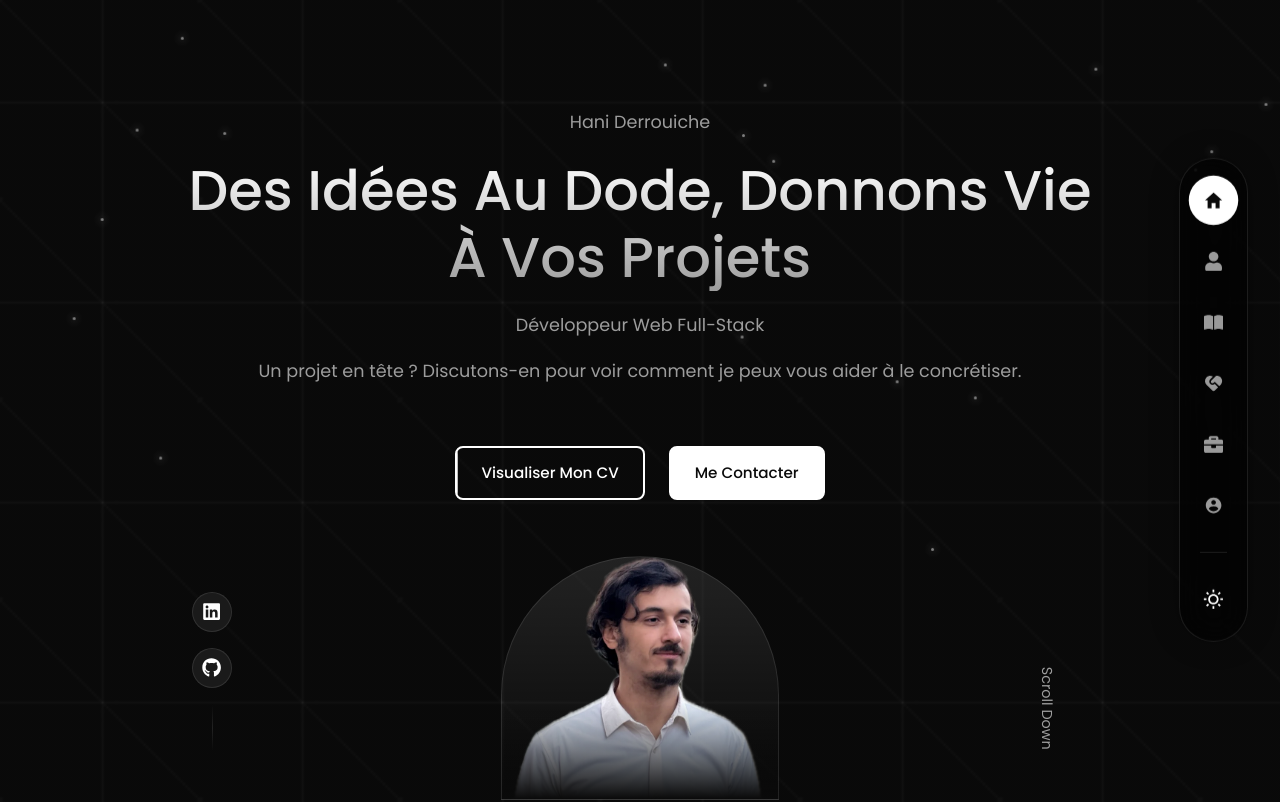
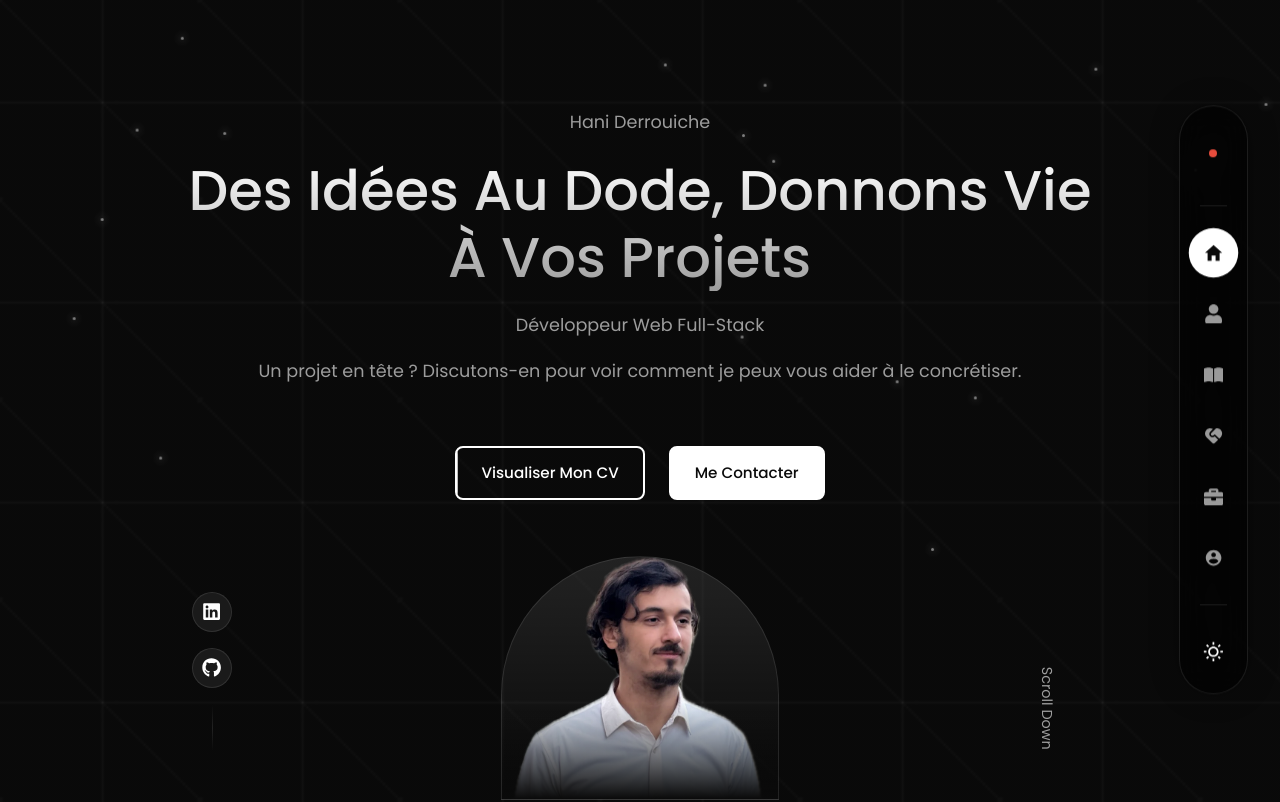
Before and after one commit to Hani19000/Portfolio-Hani, a React (Vite) app in the folder frontend/: page / in a window 1280 px wide. Shown: the top 802 px of the page. Built offline with nearby package versions, Linux system fonts and the light colour scheme; no server answers.

Commit message:
mise a jours

```diff
--- /dev/null
+++ b/frontend/src/components/ServerStatus.tsx
@@ -0,0 +1,43 @@
+import { useEffect, useState } from "react";
+import { ReveilServer } from "../api/api";
+import "../styles/serverstatus.css";
+
+const ServerStatus = () => {
+  const [status, setStatus] = useState<"loading" | "online" | "offline">(
+    "loading",
+  );
+
+  useEffect(() => {
+    const checkStatus = async () => {
+      try {
+        const response = await ReveilServer();
+        // Vérifie si la réponse est OK (status 200-299)
+        if (response && response.ok) {
+          setStatus("online");
+        } else {
+          setStatus("offline");
+        }
+      } catch {
+        setStatus("offline");
+      }
+    };
+
+    checkStatus();
+  }, []);
+  return (
+    <div
+      className="server-status-wrapper"
+      data-tooltip={
+        status === "loading"
+          ? "Connexion au serveur..."
+          : status === "online"
+            ? "Serveur Actif"
+            : "Maintenance en cours"
+      }
+    >
+      <span className={`dot ${status}`}></span>
+    </div>
+  );
+};
+
+export default ServerStatus;
--- a/frontend/src/components/nav/NavLink.tsx
+++ b/frontend/src/components/nav/NavLink.tsx
@@ -4,6 +4,7 @@ import useTheme from "../../hooks/useTheme";
 import NavData, { NavItem } from "../../Data/NavLinkData";
 import MenuToggle from "./MenuToggle";
 import ThemeToggle from "./ThemeToggle";
+import ServerStatus from "../ServerStatus";
 
 const NavLink: React.FC = () => {
   const { activeNav, handleNavClick } = useNavActive();
@@ -23,6 +24,12 @@ const NavLink: React.FC = () => {
       <MenuToggle isOpen={isOpen} toggle={toggleMenu} />
 
       <nav className={`nav-sidebar ${isOpen ? "active" : ""}`}>
+        {/* Indicateur de statut placé en haut de la sidebar */}
+        <div className="nav__status-container">
+          <ServerStatus />
+        </div>
+
+        <div className="nav__divider" />
         {NavData.map(({ id, icon }: NavItem) => (
           <a
             key={id}
--- a/frontend/src/styles/nav.css
+++ b/frontend/src/styles/nav.css
@@ -93,6 +93,68 @@ nav a.active {
   z-index: 998;
 }
 
+.server-status-wrapper {
+  position: relative;
+  display: flex;
+  justify-content: center;
+  align-items: center;
+  cursor: help;
+  padding: 1.5rem 0;
+}
+
+/* La bulle d'aide */
+.server-status-wrapper::after {
+  content: attr(data-tooltip);
+  position: absolute;
+  right: 120%; /* Position à gauche de la sidebar */
+  background: rgba(0, 0, 0, 0.8);
+  color: white;
+  padding: 0.5rem 0.8rem;
+  border-radius: 0.4rem;
+  font-size: 0.7rem;
+  white-space: nowrap;
+  opacity: 0;
+  pointer-events: none;
+  transition: all 0.3s ease;
+  transform: translateX(10px);
+  border: 1px solid var(--color-primary-variant);
+  backdrop-filter: blur(5px);
+}
+
+/* Affichage au survol */
+.server-status-wrapper:hover::after {
+  opacity: 1;
+  transform: translateX(0);
+}
+
+/* Masquer la tooltip sur mobile (car pas de survol) */
+@media screen and (max-width: 1024px) {
+  .server-status-wrapper::after {
+    display: none;
+  }
+}
+
+/* Animation de respiration pour le point "Online" */
+@keyframes pulse-soft {
+  0% {
+    transform: scale(0.95);
+    box-shadow: 0 0 0 0 rgba(46, 204, 113, 0.7);
+  }
+  70% {
+    transform: scale(1);
+    box-shadow: 0 0 0 10px rgba(46, 204, 113, 0);
+  }
+  100% {
+    transform: scale(0.95);
+    box-shadow: 0 0 0 0 rgba(46, 204, 113, 0);
+  }
+}
+
+.dot.online {
+  background: #2ecc71;
+  animation: pulse-soft 2s infinite cubic-bezier(0.66, 0, 0, 1);
+}
+
 /* ================= MOBILE (MENU TOGGLE) ================= */
 .menu-toggle {
   display: none;
--- /dev/null
+++ b/frontend/src/styles/serverstatus.css
@@ -0,0 +1,48 @@
+.server-status {
+  display: flex;
+  align-items: center;
+  gap: 0.5rem;
+  font-size: 0.75rem;
+  color: var(--color-light);
+  opacity: 0.8;
+}
+
+.dot {
+  width: 8px;
+  height: 8px;
+  border-radius: 50%;
+  position: relative;
+}
+
+.dot.online {
+  background: #2ecc71; /* Vert */
+  box-shadow: 0 0 5px #2ecc71;
+}
+
+.dot.online::after {
+  content: "";
+  position: absolute;
+  width: 100%;
+  height: 100%;
+  background: #2ecc71;
+  border-radius: 50%;
+  animation: pulse 2s infinite;
+}
+
+.dot.offline {
+  background: #e74c3c;
+} /* Rouge */
+.dot.loading {
+  background: #f1c40f;
+} /* Jaune */
+
+@keyframes pulse {
+  0% {
+    transform: scale(1);
+    opacity: 1;
+  }
+  100% {
+    transform: scale(2.5);
+    opacity: 0;
+  }
+}
```
